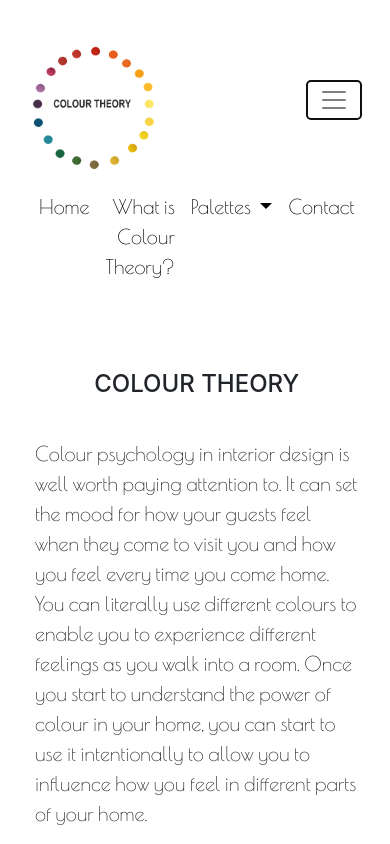
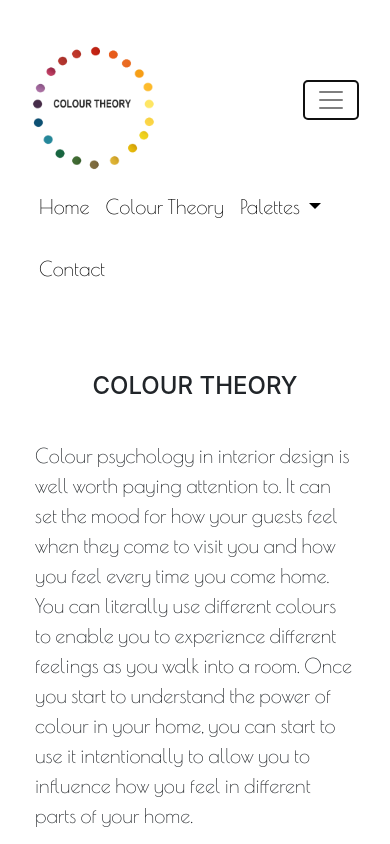
Before and after one commit to DesignLedDublin/ColourTheory, a plain HTML site: page colour-theory.html in a window 390 px wide. Both pictures are taken after a click on the button "Collapsible menu". Shown: the top 844 px of the page. Drawn offline with nearby package versions, Linux system fonts and the light colour scheme.

Commit message:
Fix hamburger expanded issues re responsiveness *Stop horizontal scroll on mobile by adding flex-wrap *Make menu alignment right on tablet

```diff
--- a/assets/CSS/styles.css
+++ b/assets/CSS/styles.css
@@ -188,9 +188,11 @@ p {
 /* Media Queries */
 
 @media (min-width: 320px) and (max-width: 480px) {
+
   .description {
     margin-top: 1em;
   }
+
   .social-icons-row {
     width: 60px;
     height: 50px;
@@ -203,12 +205,17 @@ p {
   .sub-header {
     font-size: 1em;
   }
+
+  .menu {
+    max-width: 100%;
+  }
+
 }
 
 @media (min-width: 768px) and (max-width: 1024px) {
 
   .menu {
-  margin-left: 30%;
+  margin-left: %;
 }
 }
 
--- a/colour-theory.html
+++ b/colour-theory.html
@@ -69,13 +69,13 @@
           class="menu collapse navbar-collapse flex-grow-1 text-right"
           id="myNavbar"
         >
-          <ul class="navbar-nav ml-auto flex-nowrap flex-row">
+          <ul class="navbar-nav ml-auto flex-wrap flex-row">
             <li class="nav-item">
               <a href="index.html" class="nav-link m-2 menu-item">Home</a>
             </li>
             <li class="nav-item">
               <a href="colour-theory.html" class="nav-link m-2 menu-item"
-                >What is Colour Theory?</a
+                >Colour Theory</a
               >
             </li>
 
```
